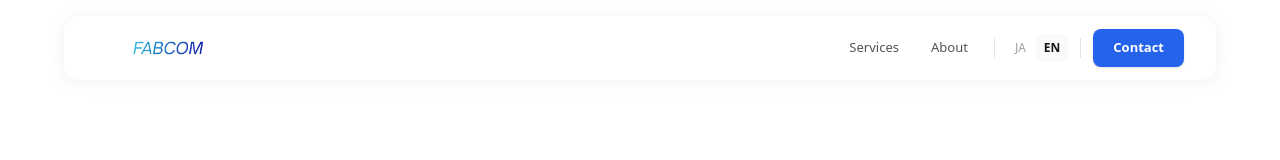
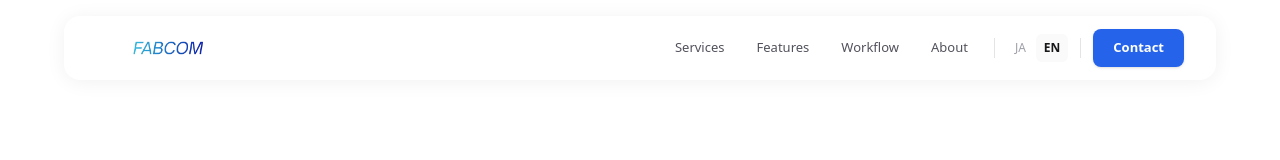
Before and after one commit to Yachitopoko/FabcomHP, a Next.js app: page /en/contact in a window 1280 px wide. Shown: the top 160 px of the page. Built offline with nearby package versions, Linux system fonts and the light colour scheme.

Commit message:
Add Features and Workflow anchor links to Header with smooth scroll offset

```diff
--- a/src/components/layout/Header.tsx
+++ b/src/components/layout/Header.tsx
@@ -9,6 +9,27 @@ import Image from "next/image";
 export default function Header({ lang }: { lang: Locale }) {
     const pathname = usePathname();
     const [scrolled, setScrolled] = useState(false);
+
+    const handleSmoothScroll = (e: React.MouseEvent<HTMLAnchorElement>, targetId: string) => {
+        // Only prevent default and scroll if we are on the same page (pathname starts with `/${lang}`)
+        // We do a simple check. For a more robust Next.js single-page anchor approach,
+        // we scroll manually if the element exists.
+        const targetElement = document.getElementById(targetId);
+        if (targetElement) {
+            e.preventDefault();
+            // 80px offset to account for the fixed header
+            const offset = 80;
+            const elementPosition = targetElement.getBoundingClientRect().top;
+            const offsetPosition = elementPosition + window.scrollY - offset;
+
+            window.scrollTo({
+                top: offsetPosition,
+                behavior: "smooth"
+            });
+            // Optionally update URL hash without jump
+            window.history.pushState(null, "", `#${targetId}`);
+        }
+    };
 
     useEffect(() => {
         const handleScroll = () => {
@@ -68,6 +89,20 @@ export default function Header({ lang }: { lang: Locale }) {
                                 Services
                             </Link>
                             <Link
+                                href={`/${lang}#features`}
+                                onClick={(e) => handleSmoothScroll(e, "features")}
+                                className="px-3.5 py-2 rounded-lg hover:text-zinc-900 hover:bg-zinc-50 transition-all"
+                            >
+                                Features
+                            </Link>
+                            <Link
+                                href={`/${lang}#workflow`}
+                                onClick={(e) => handleSmoothScroll(e, "workflow")}
+                                className="px-3.5 py-2 rounded-lg hover:text-zinc-900 hover:bg-zinc-50 transition-all"
+                            >
+                                Workflow
+                            </Link>
+                            <Link
                                 href={`/${lang}/about`}
                                 className="px-3.5 py-2 rounded-lg hover:text-zinc-900 hover:bg-zinc-50 transition-all"
                             >
```
